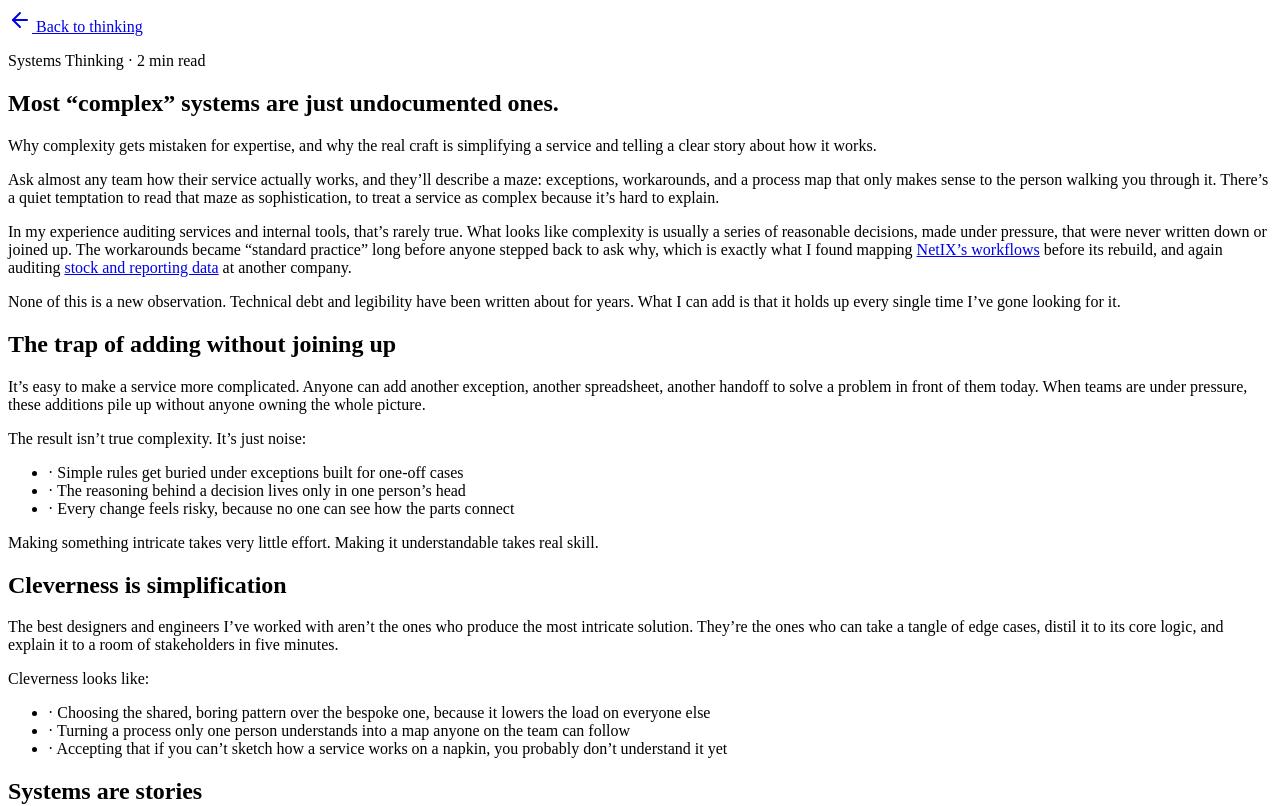
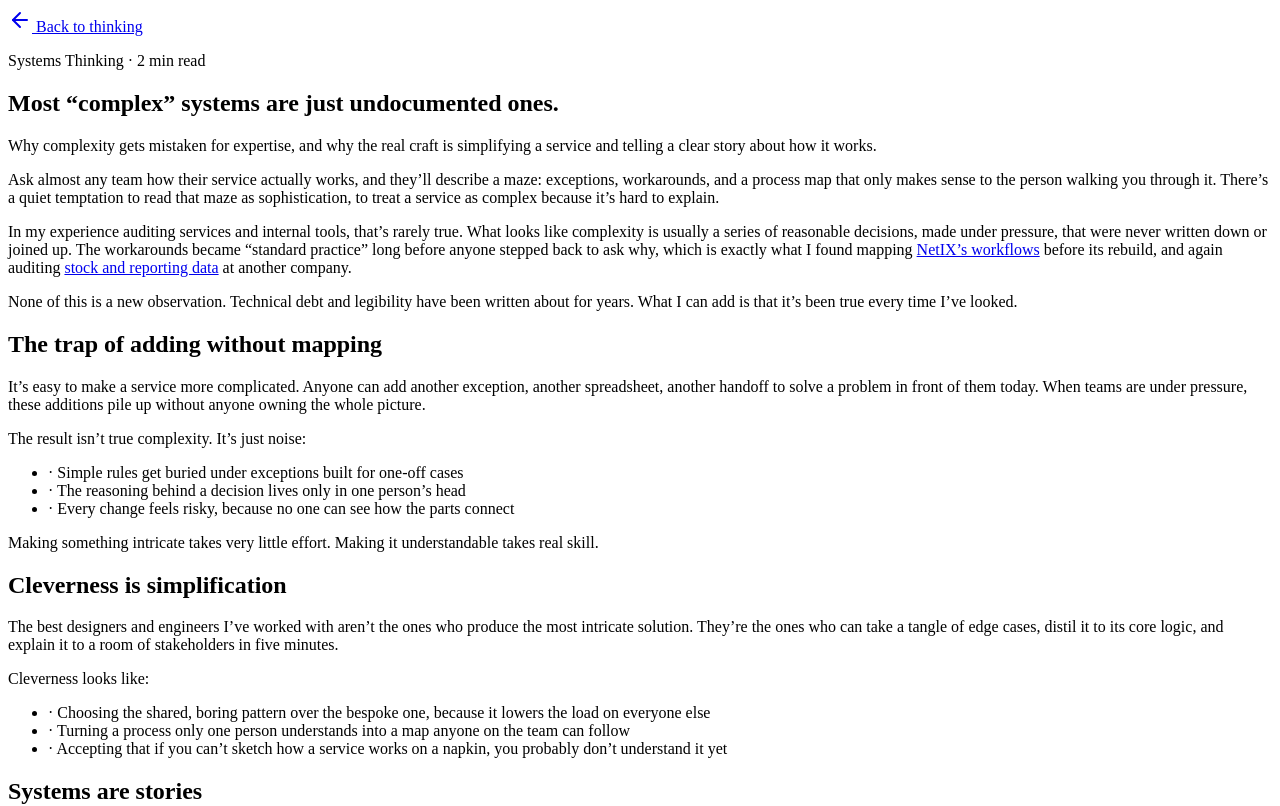
Before and after one commit to jadeparrish/portfolio, a Next.js app: page /thinking/undocumented in a window 1280 px wide. Shown: the top 806 px of the page. Built offline with nearby package versions, Linux system fonts and the light colour scheme.

Commit message:
Update page.js

```diff
--- a/app/thinking/undocumented/page.js
+++ b/app/thinking/undocumented/page.js
@@ -88,13 +88,13 @@ export default function UndocumentedArticle() {
             </p>
             <p>
               None of this is a new observation. Technical debt and legibility have been
-              written about for years. What I can add is that it holds up every single
-              time I&rsquo;ve gone looking for it.
+              written about for years. What I can add is that it&rsquo;s been true every
+              time I&rsquo;ve looked.
             </p>
           </div>
 
           <div>
-            <Heading>The trap of adding without joining up</Heading>
+            <Heading>The trap of adding without mapping</Heading>
             <div className="space-y-4">
               <p>
                 It&rsquo;s easy to make a service more complicated. Anyone can add another
```
